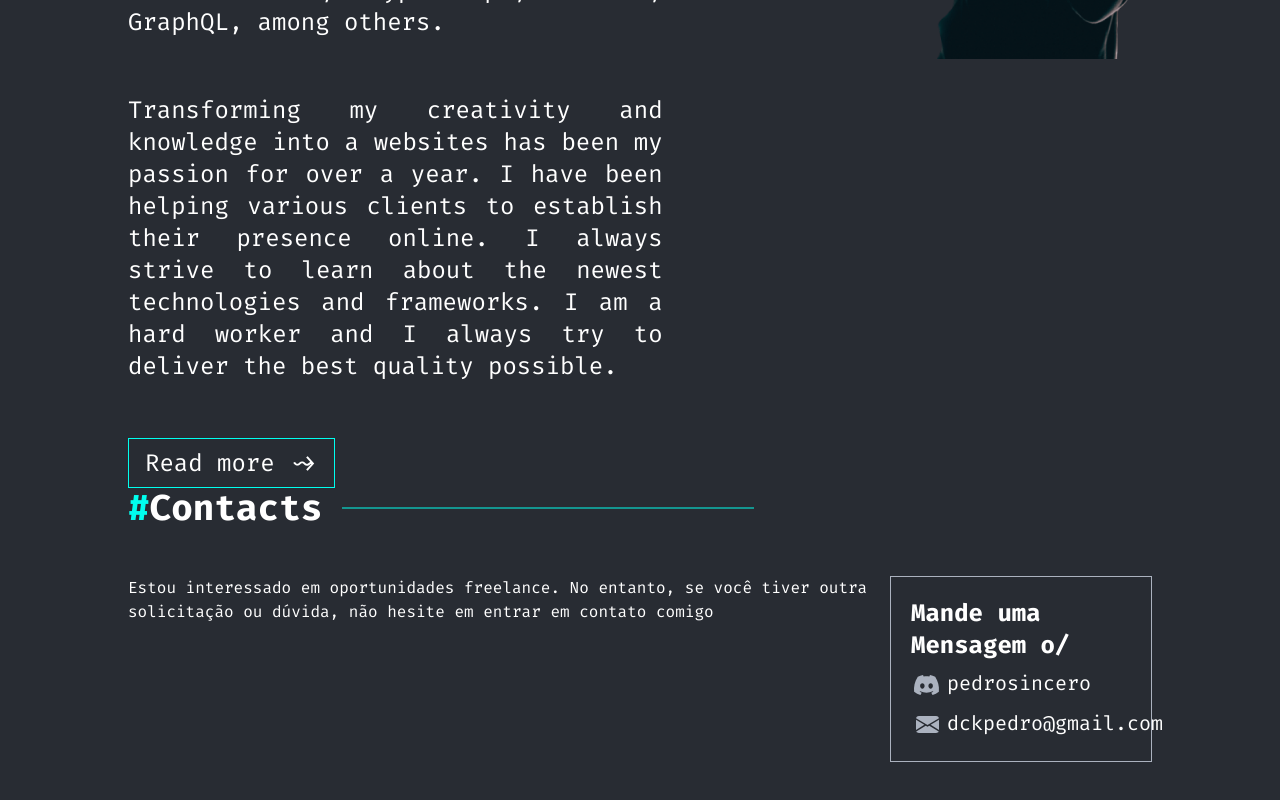
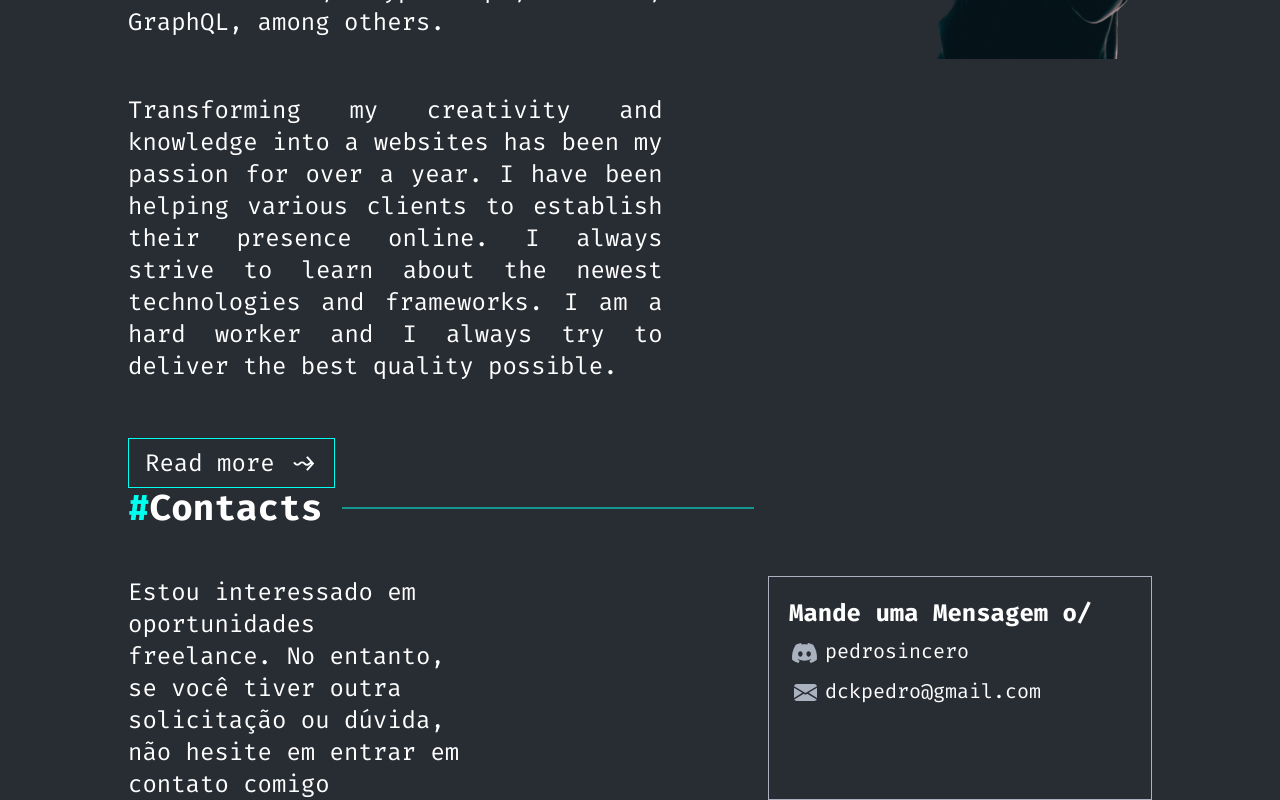
Before and after one commit to PedroSincero/Portfolio, a React (Vite) app: page / in a window 1280 px wide. Shown: the part 2674-3474 px from the top of the page. Before the commit the page ends 3436 px from the top, so only its background shows below. Built offline with nearby package versions, Linux system fonts and the light colour scheme.

Commit message:
finalizando

```diff
--- a/src/components/Contacts/index.jsx
+++ b/src/components/Contacts/index.jsx
@@ -10,8 +10,8 @@ export default function Contacts() {
         <img className=' w-2/4 px-5 pr-20' src={Line} alt="Line" />
       </div>
 
-    <div className='flex'>
-      <div>
+    <div className='flex justify-between'>
+      <div className='text-2xl w-1/3'>
         <p>
           Estou interessado em oportunidades freelance. No entanto, se você tiver outra solicitação ou dúvida, não hesite em entrar em contato comigo
         </p>
```
